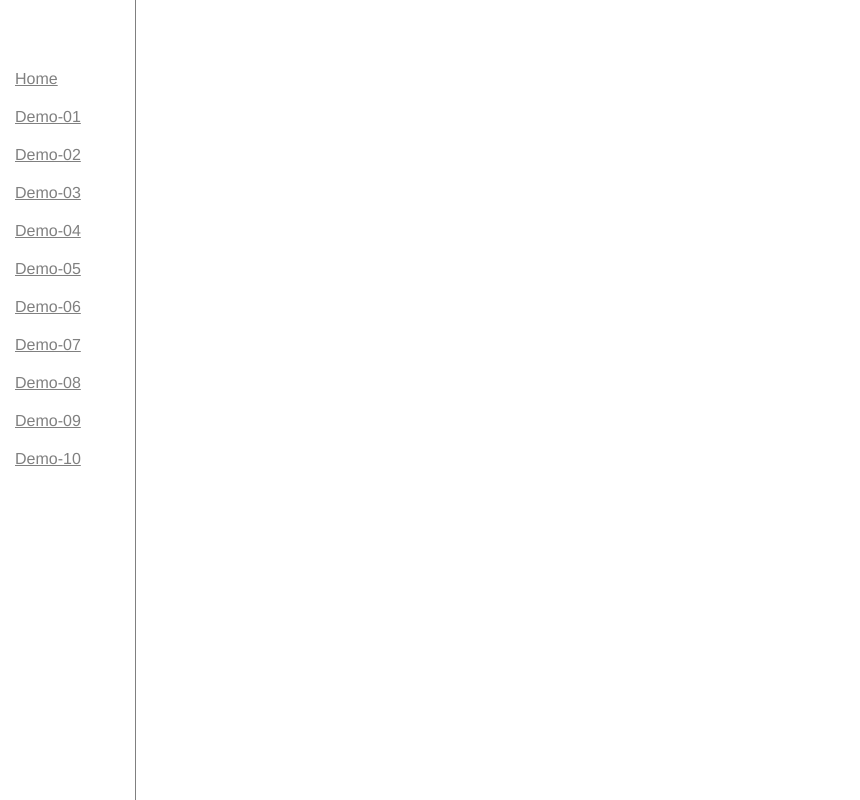
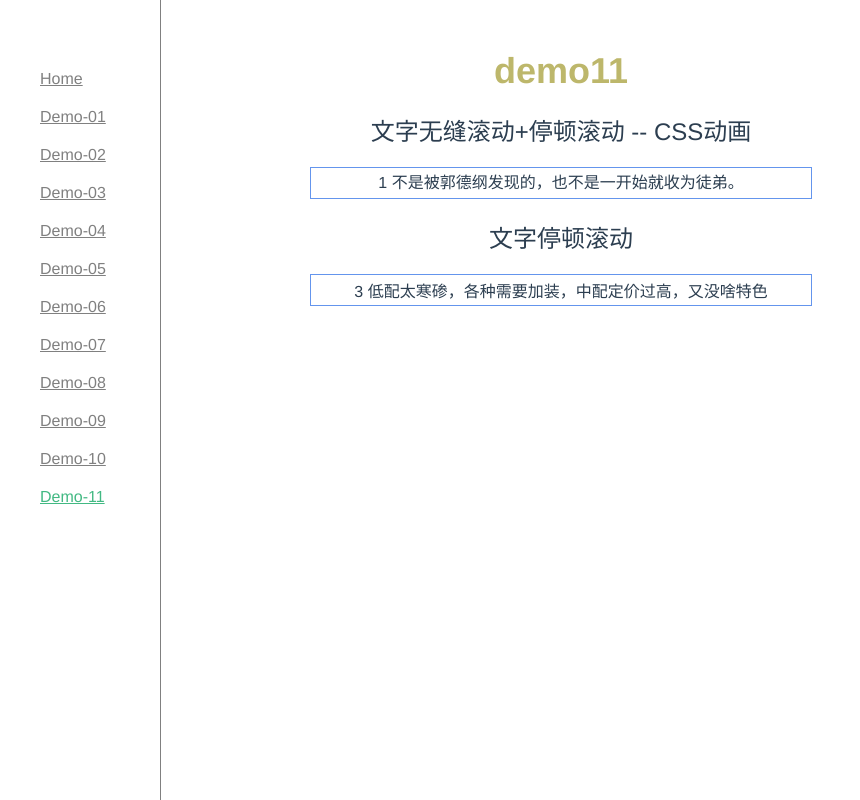
Before and after one commit to duola8789/vue2-demos, a Vue app: page /#/demo11 in a window 1280 px wide. Shown: the whole page, without its empty margins (0-860 px from the left). Built offline with nearby package versions, Linux system fonts and the light colour scheme.

Commit message:
增加demo11 文字滚动

```diff
--- a/src/App.vue
+++ b/src/App.vue
@@ -15,7 +15,7 @@
 </template>
 
 <script>
-	const DEMO_NUMBER = 10;
+	const DEMO_NUMBER = 11;
   export default {
     name: 'App',
     data: function () {
@@ -57,7 +57,7 @@
     color: #2c3e50;
     display: flex;
     width: 100%;
-    height: 100%;
+    min-height: 100%;
   }
   h1, h2 {
     font-weight: normal;
@@ -69,10 +69,9 @@
   }
   .nav {
     border-right: 1px solid gray;
-    padding: 50px 0 0 15px;
+    padding: 50px 0 0 40px;
     width: 120px;
     flex-shrink: 0;
-    overflow-y: auto;
   }
   .nav li {
     margin: 20px 0;
--- a/src/components/demos/demo10/demo10.vue
+++ b/src/components/demos/demo10/demo10.vue
@@ -5,7 +5,6 @@
       <LeftChild class="child"></LeftChild>
       <RightChild class="child"></RightChild>
     </div>
-
 	</div>
 </template>
 
--- /dev/null
+++ b/src/components/demos/demo11.vue
@@ -0,0 +1,138 @@
+<template>
+	<div>
+		<h1>demo11</h1>
+		<h2>文字无缝滚动+停顿滚动 -- CSS动画</h2>
+    <div class="text-container">
+      <div class="inner-container">
+        <p class="text" v-for="(text, index) in arr" :key="index">{{text}}</p>
+      </div>
+    </div>
+    <h2>文字停顿滚动</h2>
+    <div class="text-container">
+      <transition class="inner-container2" name="slide" mode="out-in">
+        <p class="text2" :key="text.id">{{text.val}}</p>
+      </transition>
+    </div>
+	</div>
+</template>
+
+<script>
+  const totalDuration = 2000;
+
+  export default {
+    name: 'demo11',
+    props: [],
+    data() {
+      return {
+        arr: [
+          '1 不是被郭德纲发现的，也不是一开始就收为徒弟。',
+          '2 现在雅阁这个状态像极了新A4L上市那段日子。',
+          '3 低配太寒碜，各种需要加装，中配定价过高，又没啥特色',
+          '4 然后各种机油门、经销商造反什么的幺蛾子。',
+          '5 看五月销量，建议参考A4，打8折吧。',
+          '1 不是被郭德纲发现的，也不是一开始就收为徒弟。',
+        ],
+        number: 0,
+      }
+    },
+    computed: {
+      text() {
+        return {
+          id: this.number,
+          val: this.arr[this.number]
+        }
+      }
+    },
+    mounted() {
+      this.startMove()
+    },
+    methods: {
+      startMove() {
+        let timer = setTimeout(() => {
+          if (this.number === 5) {
+            this.number = 0;
+          } else {
+            this.number += 1;
+          }
+          this.startMove();
+        }, totalDuration)
+      },
+    },
+    components: {}
+  }
+</script>
+
+<style scoped>
+  h2 {
+    margin: 20px 0
+  }
+  .text-container {
+    width: 500px;
+    height: 30px;
+    line-height: 30px;
+    margin: 10px auto;
+    border: 1px solid cornflowerblue;
+    overflow: hidden;
+  }
+  .text, .text2 {
+    margin: 0;
+  }
+  .inner-container {
+    animation: myMove 5s linear infinite;
+    animation-fill-mode: forwards;
+  }
+  /*文字无缝滚动*/
+  @keyframes myMove {
+    0% {
+      transform: translateY(0);
+    }
+    100% {
+      transform: translateY(-150px);
+    }
+  }
+  /*文字停顿滚动*/
+  @keyframes myMove2 {
+    0% {
+      transform: translateY(0);
+    }
+    10% {
+      transform: translateY(-30px);
+    }
+    20% {
+      transform: translateY(-30px);
+    }
+    30% {
+      transform: translateY(-60px);
+    }
+    40% {
+      transform: translateY(-60px);
+    }
+    50% {
+      transform: translateY(-90px);
+    }
+    60% {
+      transform: translateY(-90px);
+    }
+    70% {
+      transform: translateY(-120px);
+    }
+    80% {
+      transform: translateY(-120px);
+    }
+    90% {
+      transform: translateY(-150px);
+    }
+    100% {
+      transform: translateY(-150px);
+    }
+  }
+  .slide-enter-active, .slide-leave-active {
+    transition: all 0.5s linear;
+  }
+  .slide-leave-to {
+    transform: translateY(-20px);
+  }
+  .slide-enter{
+    transform: translateY(20px);
+  }
+</style>
--- a/src/router/index.js
+++ b/src/router/index.js
@@ -11,6 +11,7 @@ import demo7 from '@/components/demos/demo7';
 import demo8 from '@/components/demos/demo8';
 import demo9 from '@/components/demos/demo9/demo9';
 import demo10 from '@/components/demos/demo10/demo10';
+import demo11 from '@/components/demos/demo11';
 
 Vue.use(Router);
 
@@ -70,6 +71,11 @@ export default new Router({
       path: '/demo10',
       name: 'demo10',
       component: demo10
+    },
+    {
+      path: '/demo11',
+      name: 'demo11',
+      component: demo11
     }
   ]
 })
```
